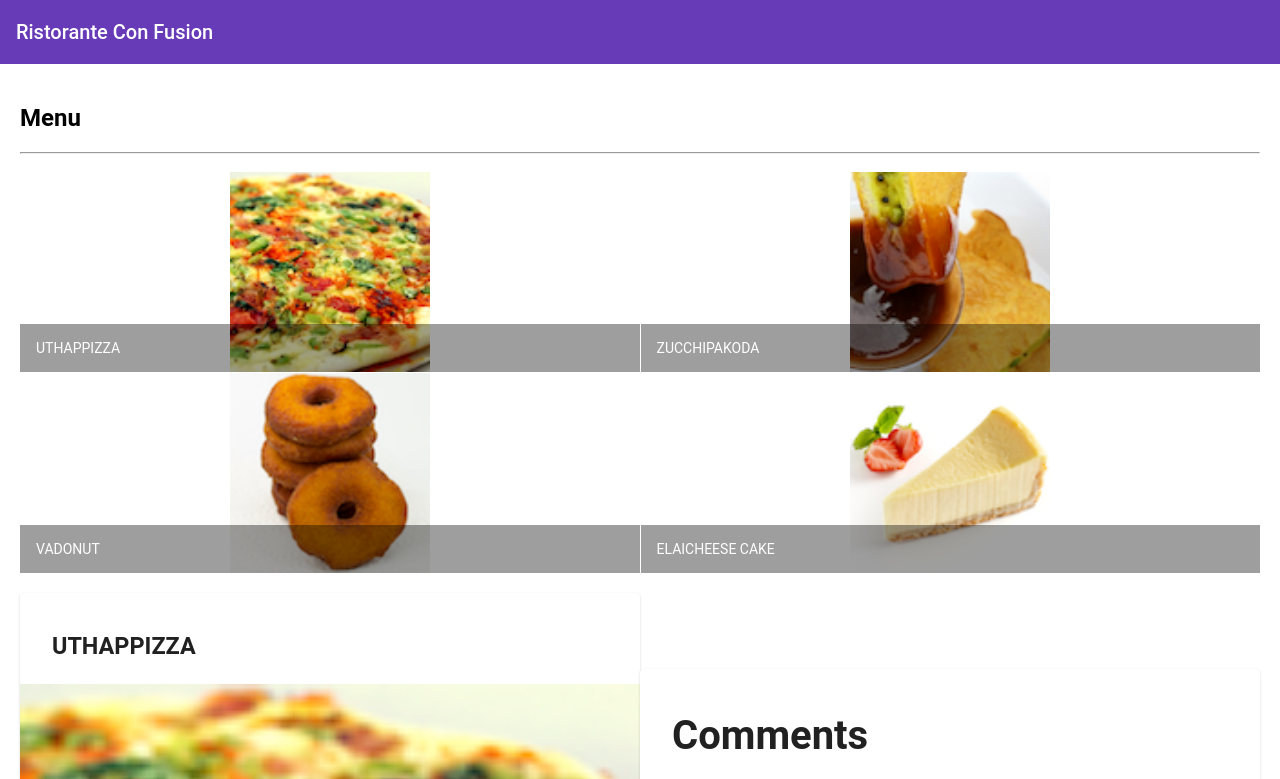
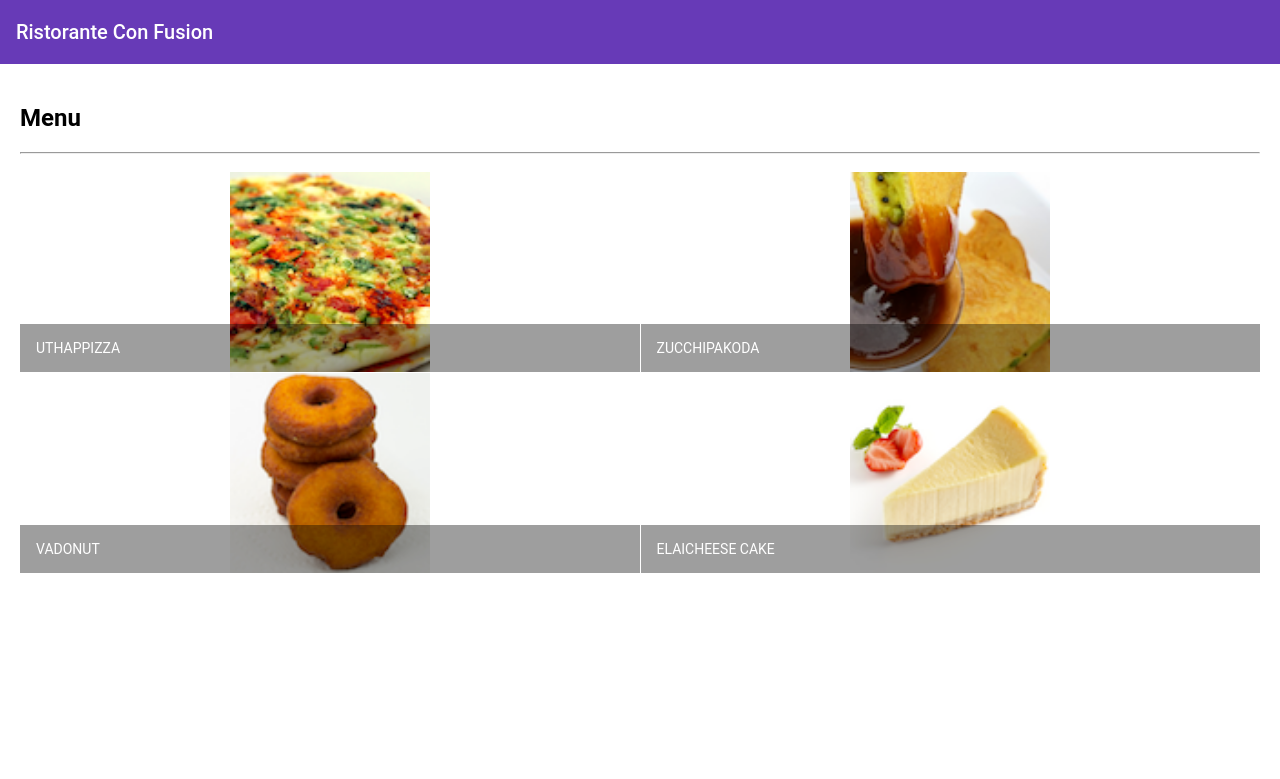
Before and after one commit to KulkarniMihir/Angular, an Angular app: page / in a window 1280 px wide. Shown: the top 779 px of the page. Built offline with nearby package versions, Linux system fonts and the light colour scheme.

Commit message:
Data Binding

```diff
--- a/src/app/dishdetail/dishdetail.component.ts
+++ b/src/app/dishdetail/dishdetail.component.ts
@@ -1,4 +1,4 @@
-import { Component, OnInit } from '@angular/core';
+import { Component, OnInit, Input } from '@angular/core';
 import { Dish } from "../shared/dish";
 import { DISHES } from '../shared/dishes';
 
@@ -12,10 +12,12 @@
 
 export class DishdetailComponent implements OnInit {
 
- // dish: Dish;
- dishes: Dish[] = DISHES;
 
- dish: Dish = DISHES[0];
+  @Input()
+  dish: Dish;
+ //dishes: Dish[] = DISHES;
+
+ //dish: Dish = DISHES[0];
 
   constructor() { }
 
--- a/src/app/menu/menu.component.html
+++ b/src/app/menu/menu.component.html
@@ -11,7 +11,7 @@
 
     <div fxFlex>
       <mat-grid-list cols="2" rowHeight="200px">
-        <mat-grid-tile *ngFor="let dish of dishes">
+        <mat-grid-tile *ngFor="let dish of dishes" (click)="onSelect(dish)">
           <img height="200px" src={{dish.image}} alt={{dish.name}}>
           <mat-grid-tile-footer>
             <h1>{{dish.name | uppercase}}</h1>
@@ -20,4 +20,6 @@
       </mat-grid-list>
     </div>
 
+    <app-dishdetail [dish]="selectedDish"></app-dishdetail>
+
 </div>
--- a/src/app/menu/menu.component.ts
+++ b/src/app/menu/menu.component.ts
@@ -15,11 +15,14 @@
 
   dishes: Dish[] = DISHES;
 
-  selectedDish: Dish = DISHES[0];
+  selectedDish: Dish;
 
   constructor() { }
 
   ngOnInit() {
   }
 
+  onSelect(dish:Dish) {
+      this.selectedDish = dish;
+  }
 }
```
